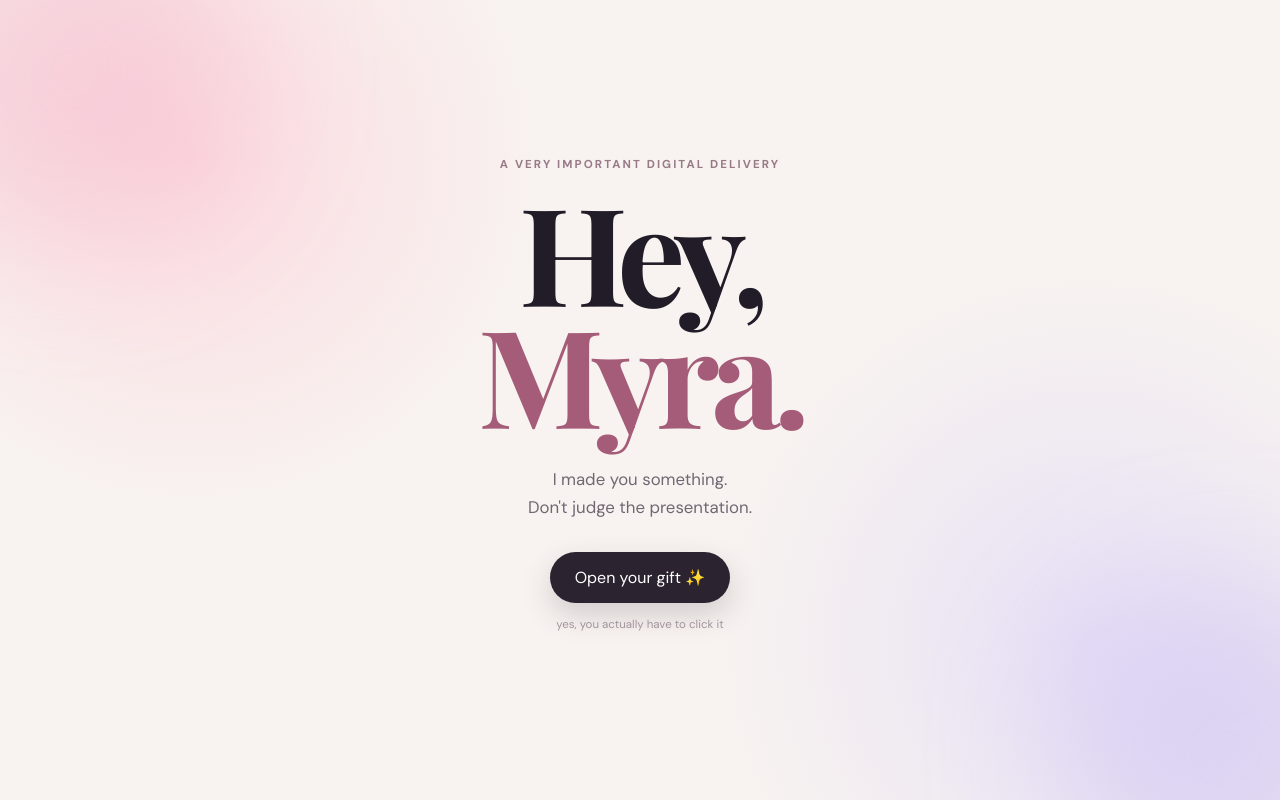
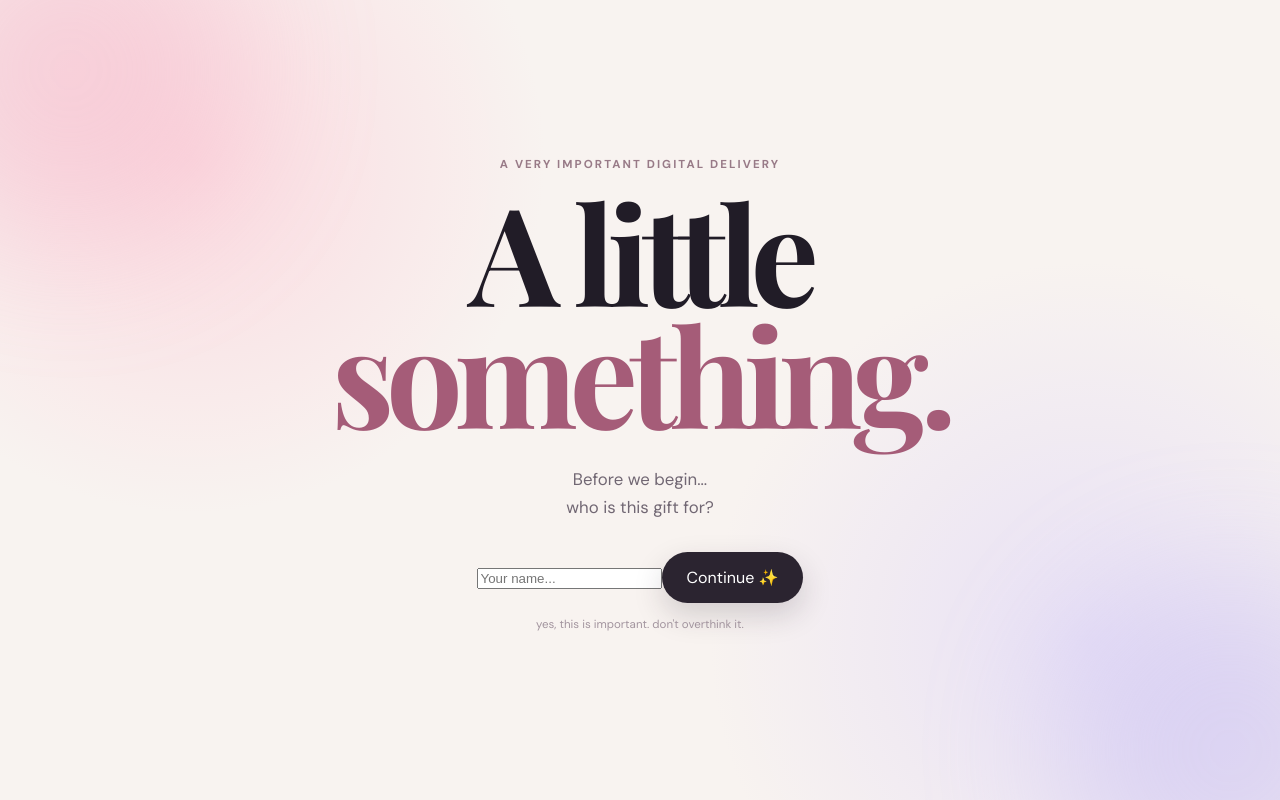
Before and after one commit to abhigyan025/Rakhi-digi-gifts, a React (Vite) app: page / in a window 1280 px wide. Built offline with nearby package versions, Linux system fonts and the light colour scheme.

Commit message:
Update main.jsx

```diff
--- a/src/main.jsx
+++ b/src/main.jsx
@@ -13,11 +13,13 @@ const memories = [
   },
   {
     title: "The nonsense",
-    text: "Our shared ability to discuss exes, crushes, random drama and absolutely nothing important deserves its own documentary.",
+    text: "Our shared ability to discuss everything and absolutely nothing important deserves its own documentary.",
   },
 ];
 
 function App() {
+  const [name, setName] = useState("");
+  const [started, setStarted] = useState(false);
   const [opened, setOpened] = useState(false);
   const [memoryIndex, setMemoryIndex] = useState(0);
   const [showLetter, setShowLetter] = useState(false);
@@ -35,13 +37,21 @@ function App() {
           id,
           left: Math.random() * 100,
           duration: 4 + Math.random() * 3,
-          delay: Math.random() * 0.5,
         },
       ]);
     }, 700);
 
     return () => clearInterval(interval);
   }, [opened]);
+
+  const continueToGift = () => {
+    const cleanName = name.trim();
+
+    if (!cleanName) return;
+
+    setName(cleanName);
+    setStarted(true);
+  };
 
   const nextMemory = () => {
     setMemoryIndex((current) => (current + 1) % memories.length);
@@ -56,29 +66,69 @@ function App() {
           style={{
             left: `${heart.left}%`,
             animationDuration: `${heart.duration}s`,
-            animationDelay: `${heart.delay}s`,
           }}
         >
           ♥
         </span>
       ))}
 
-      <section className={`hero ${opened ? "opened" : ""}`}>
+      <section className="hero">
         <div className="glow glow-one" />
         <div className="glow glow-two" />
 
-        {!opened ? (
+        {!started ? (
           <div className="intro">
             <p className="eyebrow">a very important digital delivery</p>
 
             <h1>
-              Hey,
+              A little
               <br />
-              <span>Myra.</span>
+              <span>something.</span>
             </h1>
 
             <p className="subtitle">
-              I made you something.
+              Before we begin...
+              <br />
+              who is this gift for?
+            </p>
+
+            <form
+              className="name-form"
+              onSubmit={(event) => {
+                event.preventDefault();
+                continueToGift();
+              }}
+            >
+              <input
+                value={name}
+                onChange={(event) => setName(event.target.value)}
+                placeholder="Your name..."
+                maxLength={30}
+                autoComplete="off"
+                aria-label="Your name"
+              />
+
+              <button type="submit" className="open-button">
+                Continue ✨
+              </button>
+            </form>
+
+            <p className="tiny-note">
+              yes, this is important. don't overthink it.
+            </p>
+          </div>
+        ) : !opened ? (
+          <div className="intro">
+            <p className="eyebrow">delivery successful ✓</p>
+
+            <h1>
+              Hey,
+              <br />
+              <span>{name}.</span>
+            </h1>
+
+            <p className="subtitle">
+              Someone made this for you.
               <br />
               Don't judge the presentation.
             </p>
@@ -87,14 +137,16 @@ function App() {
               Open your gift ✨
             </button>
 
-            <p className="tiny-note">yes, you actually have to click it</p>
+            <p className="tiny-note">
+              yes, you actually have to click it
+            </p>
           </div>
         ) : (
           <div className="gift-content">
-            <p className="eyebrow">delivery successful ✓</p>
+            <p className="eyebrow">this one's for you ✓</p>
 
             <h1>
-              For <span>Myra.</span>
+              For <span>{name}.</span>
             </h1>
 
             <div className="card">
@@ -103,15 +155,14 @@ function App() {
               <h2>A tiny appreciation post</h2>
 
               <p>
-                We've known each other for roughly a year-ish, which is
-                simultaneously not that long and somehow enough time for an
+                We've probably known each other long enough for a completely
                 unreasonable amount of chaos.
               </p>
 
               <p>
-                You're kind, jolly, chaotic, and somehow always perfectly
-                capable of matching the vibe. And honestly, you've supported me
-                through more things than you probably realise.
+                You're kind, hilarious, chaotic, and somehow always capable of
+                matching the vibe. And honestly, you've probably helped me
+                through more things than you realise.
               </p>
 
               <p>
@@ -160,7 +211,7 @@ function App() {
             <p className="eyebrow">one last thing</p>
 
             <h2>
-              To my <span>Myra Dih-Dih</span> 😭✌🏻
+              To my <span>{name}</span> 😭✌🏻
             </h2>
 
             <p>
@@ -175,12 +226,10 @@ function App() {
               nonsense in between.
             </p>
 
-            <p>
-              Stay exactly as wonderfully chaotic as you are.
-            </p>
+            <p>Stay exactly as wonderfully chaotic as you are.</p>
 
             <div className="letter-sign">
-              Myra Dih-Dih 😭✌🏻
+              {name} 😭✌🏻
             </div>
           </div>
         </div>
```
